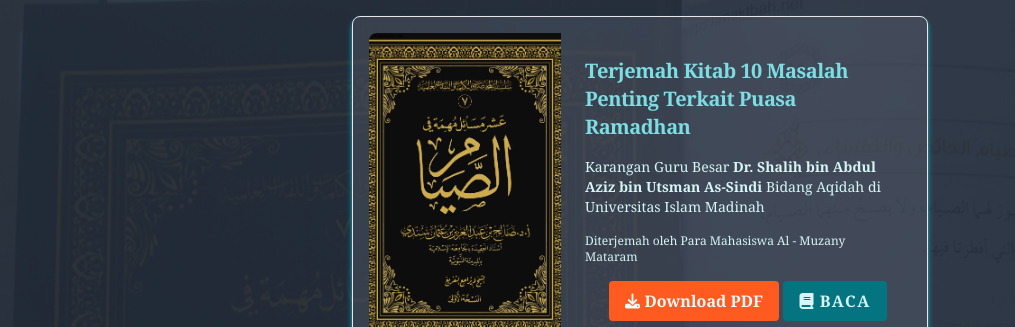
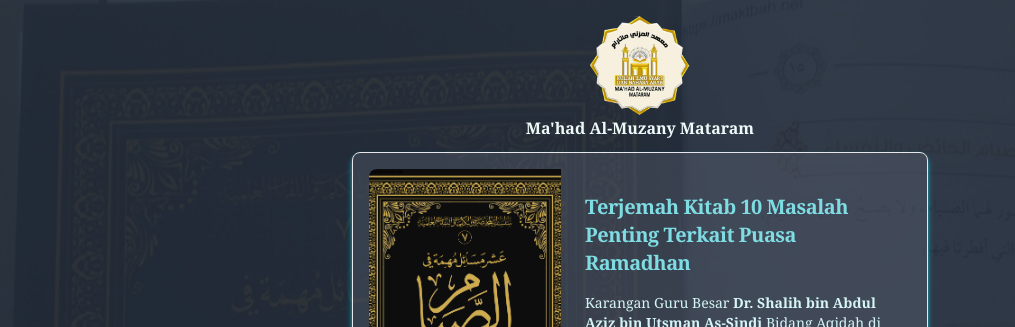
Before and after one commit to arfani/fiqih-ramadhan, a Next.js app: page / in a window 1280 px wide. Shown: the top 327 px of the page, without its empty margins (0-1015 px from the left). Built offline with nearby package versions, Linux system fonts and the light colour scheme.

Commit message:
add logo al muzany

```diff
--- a/src/app/page.tsx
+++ b/src/app/page.tsx
@@ -11,10 +11,12 @@ export default function Home() {
       </div>
       <div className="relative z-10 flex flex-col justify-center items-center font-serif p-4">
 
+        <Image src={'/images/logo-al-muzany.png'} width={100} height={100} alt='Logo Mahad Al Muzany' />
+        <h1 className='text-teal-50 mb-3 font-bold'>{`Ma'had Al-Muzany Mataram`}</h1>
         <Card className="w-md hidden md:flex text-teal-100 bg-gray-500 bg-opacity-30 p-4 shadow-md shadow-teal-400 mb-3" imgSrc="/images/cover-10-masalah-puasa.png" horizontal>
-          <h5 className="text-xl font-bold tracking-tight text-teal-300 capitalize">
+          <h2 className="text-xl font-bold tracking-tight text-teal-300 capitalize">
             Terjemah kitab 10 masalah penting terkait puasa ramadhan
-          </h5>
+          </h2>
           <p className='text-sm'>
             Karangan Guru Besar <strong>Dr. Shalih bin Abdul Aziz bin Utsman As-Sindi</strong> Bidang Aqidah di Universitas Islam Madinah
           </p>
@@ -28,9 +30,9 @@ export default function Home() {
         </Card>
 
         <div className="box md:hidden flex flex-col bg-gray-500 bg-opacity-30 p-4 shadow-md shadow-teal-400 ">
-          <h5 className="text-xl font-bold tracking-tight text-teal-300 text-center capitalize">
+          <h2 className="text-xl font-bold tracking-tight text-teal-300 text-center capitalize">
             Terjemah kitab 10 masalah penting terkait puasa ramadhan
-          </h5>
+          </h2>
           <Link href={'/fiqih-ramadhan'}>
             <button className='bg-teal-600 w-full text-sm text-teal-100 py-2 px-4 rounded font-semibold tracking-widest hover:scale-105 duration-100 my-2'><FontAwesomeIcon icon={faBook} className='inline-block' width={15} /> BACA</button>
           </Link>
```
Also changed, not shown: public/images/logo-al-muzany.png (added).
